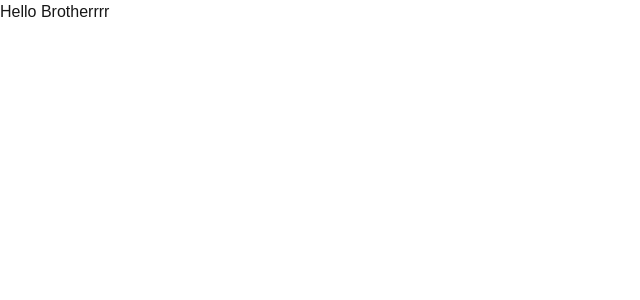
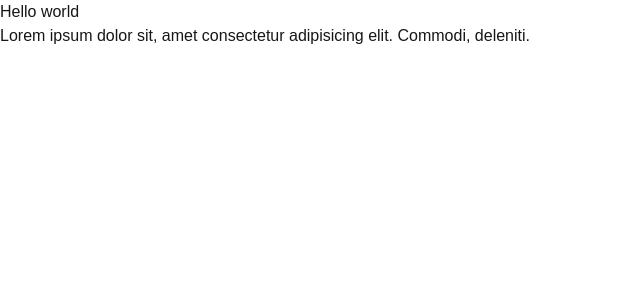
Before and after one commit to NirejBatrai/my-app, a Next.js app: page / in a window 1280 px wide. Shown: the top 300 px of the page, without its empty margins (0-640 px from the left). Built offline with nearby package versions, Linux system fonts and the light colour scheme.

Commit message:
add h1 and p tag

```diff
--- a/app/page.tsx
+++ b/app/page.tsx
@@ -1,3 +1,13 @@
 export default function WebApp() {
-  return <div>Hello Brotherrrr</div>;
+  return (
+    <>
+      <div>
+        <h1>Hello world</h1>
+        <p>
+          Lorem ipsum dolor sit, amet consectetur adipisicing elit. Commodi,
+          deleniti.
+        </p>
+      </div>
+    </>
+  );
 }
```
